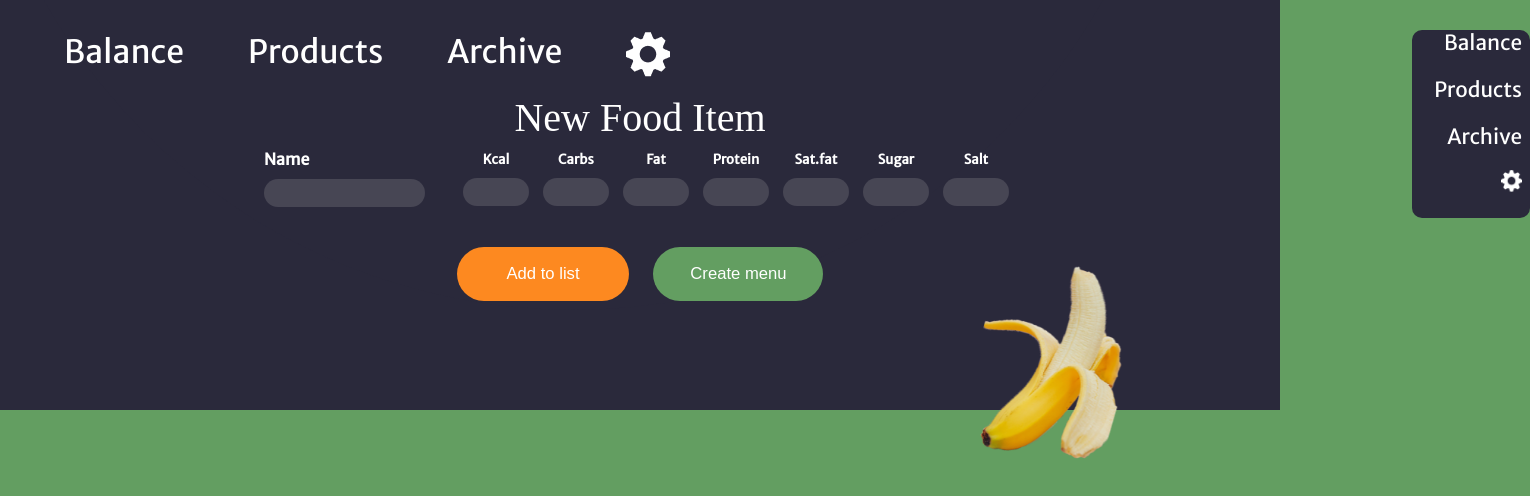
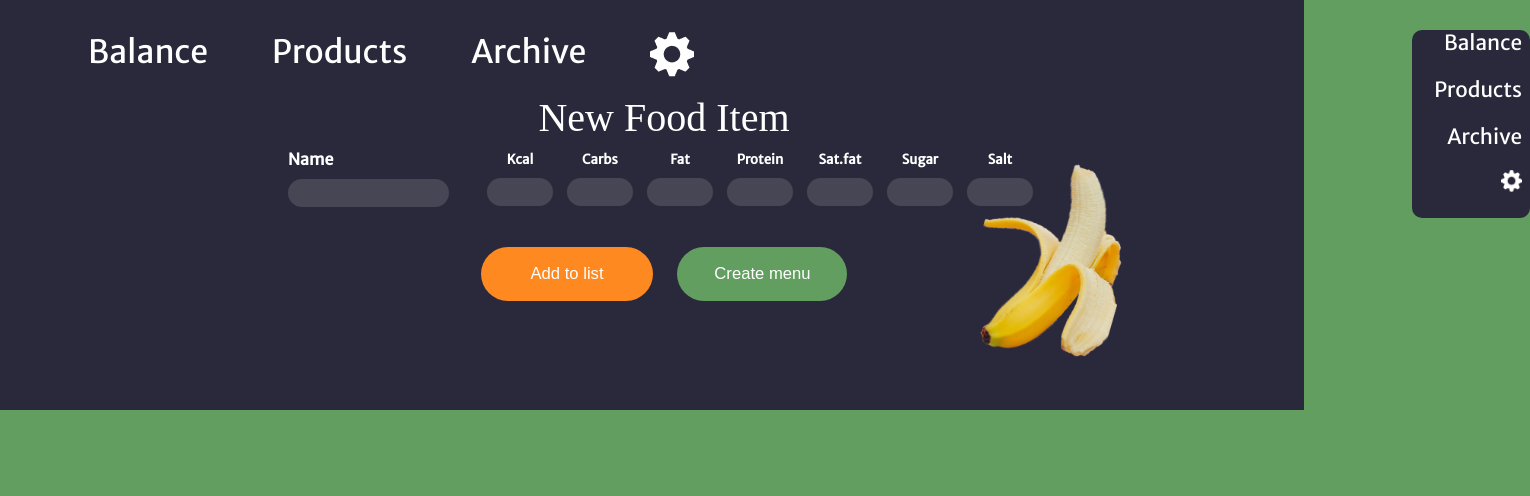
Before and after one commit to Flotsam3/MacroMonitor, a React (Vite) app: page / in a window 1280 px wide. Shown: the top 496 px of the page, 1530 px wide, since content can reach past the window. Built offline with nearby package versions, Linux system fonts and the light colour scheme; the HTML template or start-up script is replaced by a standard one; a web font is replaced by a local one.

Commit message:
bugfix(Products):fix responsive issue with inputWrapper

```diff
--- a/src/pages/Products.module.scss
+++ b/src/pages/Products.module.scss
@@ -8,6 +8,7 @@
    padding-bottom: 2em;
    .inputWrapper {
       position: fixed;
+      // top: -100px;
       display: flex;
       flex-direction: column;
       align-items: center;
@@ -18,15 +19,17 @@
       background-image: url("../assets/images/halfCircle.svg");
       background-repeat: no-repeat;
       background-size: contain;
+      background-position: center;
       background-position-y: -100px;
       padding-left: 3em;
       color: var.$font-light;
       z-index: 10;
       @media screen and (max-width:1500px) {
+         position: initial;
          background-color: var.$secondary-bg;
          height: 20rem;
          min-height: 410px;
-         padding-left: 0;;
+         // padding-left: 0;
       }
       @media screen and (max-width:870px) {
          // min-height: 470px;
@@ -40,12 +43,12 @@
          top:15%;
          right: 10%;
          @media screen and (max-width:1500px) {
-            top: 60%;
+            top: 18%;
             width: 200px;
          }
          @media screen and (max-width:1070px) {
             width: 120px;
-            top: 70%;
+            top: 23%;
          }
          @media screen and (max-width:870px) {
             display: none;
@@ -74,7 +77,7 @@
    .outerPanelWrapper {
       margin-top: min(35vmax, 600px);
       @media screen and (max-width:1500px) {
-         margin-top: 50vh;
+         margin-top: 1em;
       }
       @media screen and (max-width:870px) {
          margin-top: 1em;
```
